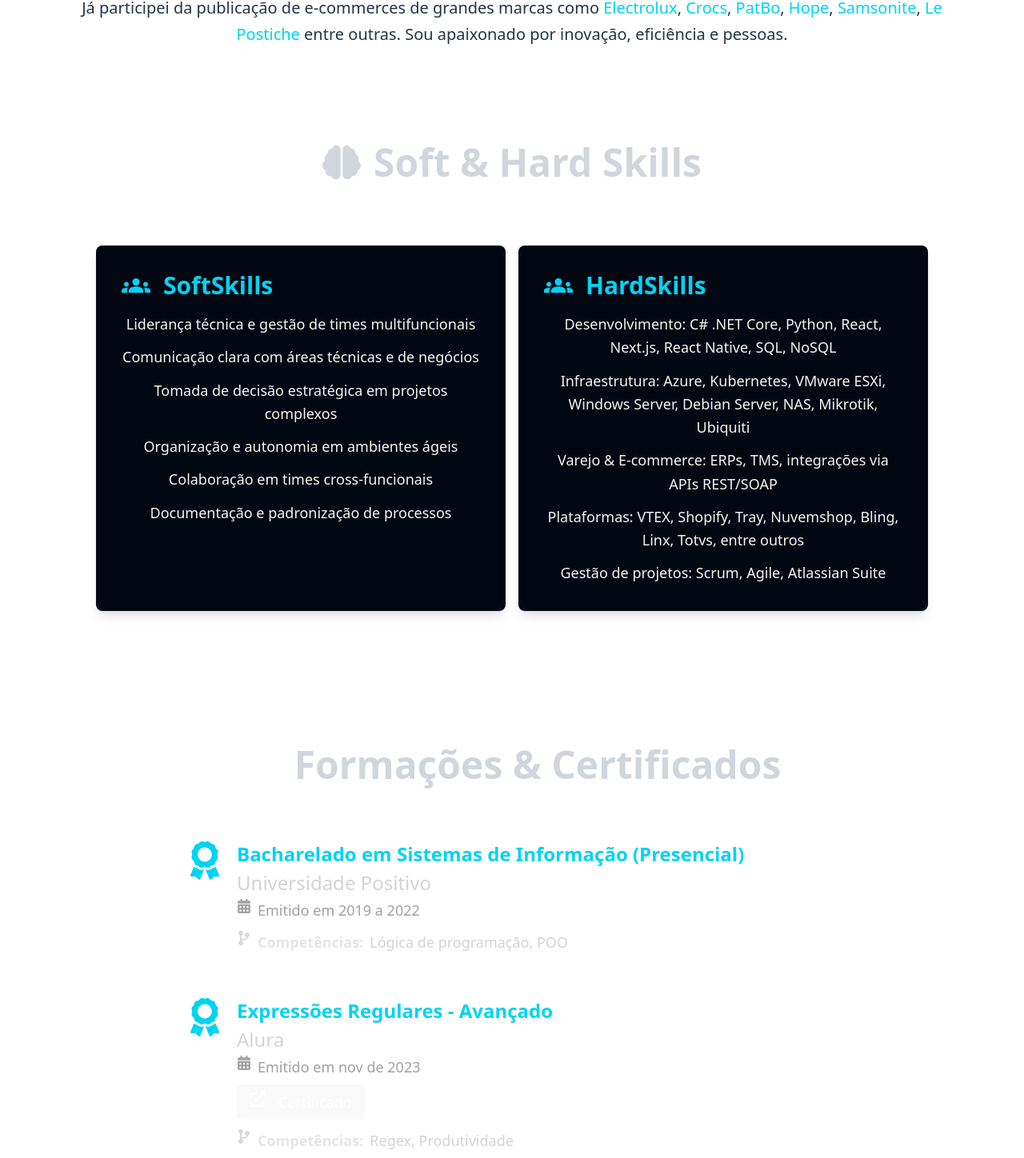
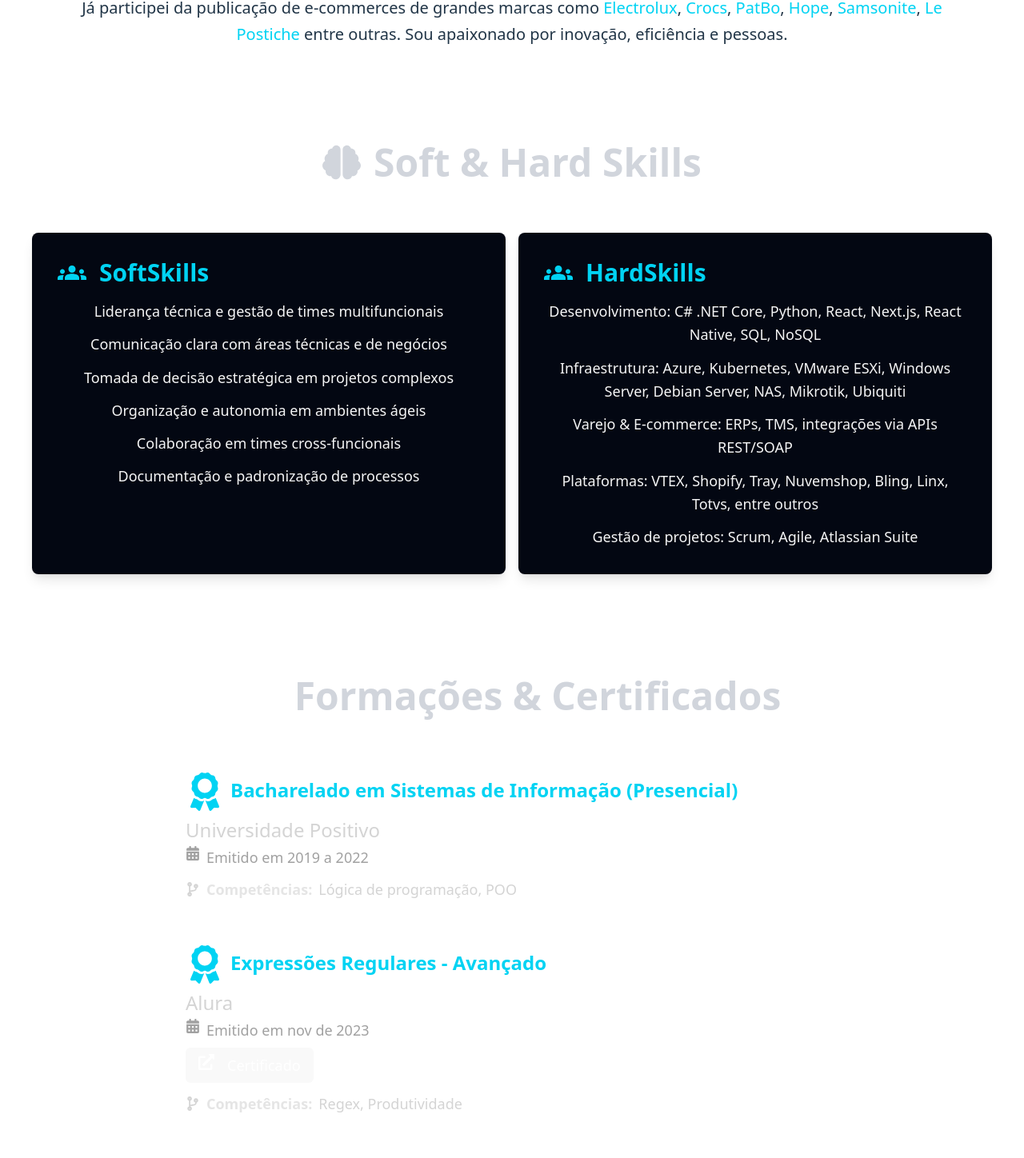
Before and after one commit to lukas-burda/portoliov2, a React (Vite) app: page / in a window 1280 px wide. Shown: the part 1290-2738 px from the top of the page at 80% size. Built offline with nearby package versions, Linux system fonts and the light colour scheme.

Commit message:
Ajustes finos CSS

```diff
--- a/src/components/CertificateCard/CertificateCard.tsx
+++ b/src/components/CertificateCard/CertificateCard.tsx
@@ -8,27 +8,27 @@
 import type { Certificate } from "../../interfaces/competences/Certificate";
 import CustomTitle from "../CustomTitle/CustomTittle";
 
-
 interface CertificateCardViewProps {
   certificate: Certificate;
 }
 
-const CertificateCard: React.FC<CertificateCardViewProps> = ({ certificate }) => {
+const CertificateCard: React.FC<CertificateCardViewProps> = ({
+  certificate,
+}) => {
   const { title, issuer, issueDate, credentialUrl, skills } = certificate;
 
   return (
     <li className="flex flex-col sm:flex-row gap-4 items-start pb-8 mb-6 last:border-b-0 last:pb-0 last:mb-0">
       {/* Ícone ou algum indicador visual para o certificado */}
       <div className="text-cyan-400 text-5xl">
+        <div className=" flex items-center gap-2 mb-2 ">
           <FaAward />
-      </div>
-
-      <div className="">
           <CustomTitle
             text={title}
             as="h5"
             className="flex flex-initial text-2xl font-bold text-cyan-400 mb-1"
           />
+        </div>
 
         <p className="flex start-1 text-2xl text-neutral-300 mb-1">{issuer}</p>
 
@@ -48,10 +48,15 @@
         )}
 
         {skills && (
-          <p className="mt-3 text-lg text-neutral-300 flex gap-2">
+          <div className="flex flex-col justify-center mt-3 text-lg text-neutral-300 gap-2">
+            <div className="flex items-center gap-2 flex-wrap">
               <FaCodeBranch />
-            <strong className="text-neutral-200">Competências:</strong> {skills}
+              <p className="font-bold text-1xl text-neutral-200">
+                Competências:
               </p>
+              {skills}
+            </div>
+          </div>
         )}
       </div>
     </li>
--- a/src/components/CertificatesListView/CertificateListView.tsx
+++ b/src/components/CertificatesListView/CertificateListView.tsx
@@ -11,9 +11,9 @@
   certificates,
 }) => {
   return (
-    <div className="max-w-4xl mx-auto p-6 sm:p-8 md:p-10 rounded-lg text-neutral-100">
+    <div className="max-w-4xl mx-auto p-2 sm:p-8 md:p-10 rounded-lg text-neutral-100">
 
-      <ul className="space-y-6 sm:space-y-8">
+      <ul className="">
         {certificates.map((certificate) => (
           <CertificateCard key={certificate.id} certificate={certificate} />
         ))}
--- a/src/components/SkillListView/SkillListView.tsx
+++ b/src/components/SkillListView/SkillListView.tsx
@@ -12,7 +12,7 @@
   skillList,
 }) => {
   return (
-    <div className="p-4 sm:p-6 md:p-8 bg-gray-950 rounded-lg shadow-lg">
+    <div className="p-4 pb-8 sm:p-6 md:p-8 bg-gray-950 rounded-lg shadow-lg">
       {/* Padding e fundo com sombra para um visual melhor */}
       <h3 className="text-2xl sm:text-3xl font-semibold text-cyan-400 mb-4 flex items-center gap-4">
         {/* Ajustado tamanho do texto e gap para responsividade */}
--- a/src/sections/skills/Skills.tsx
+++ b/src/sections/skills/Skills.tsx
@@ -20,7 +20,7 @@
     "Gestão de projetos: Scrum, Agile, Atlassian Suite",
   ];
   return (
-    <section id="skills" className="px-10 my-10 py-10">
+    <section id="skills" className="my-10 py-10">
       <div className="flex justify-center gap-4 text-5xl font-bold text-gray-300 mb-8">
         <FaBrain />
         <CustomTitle
@@ -29,7 +29,7 @@
           className=" font-bold mb-8 "
         />
       </div>
-      <div className="grid grid-cols-1 md:grid-cols-2 gap-4 m-12">
+      <div className="grid grid-cols-1 md:grid-cols-2 gap-4 m-2">
         <SkillListCard skillList={mySoftSkills} title="SoftSkills" />
         <SkillListCard skillList={myHardSkills} title="HardSkills" />
       </div>
```
Lines whose indentation alone changed are shown as unchanged.
